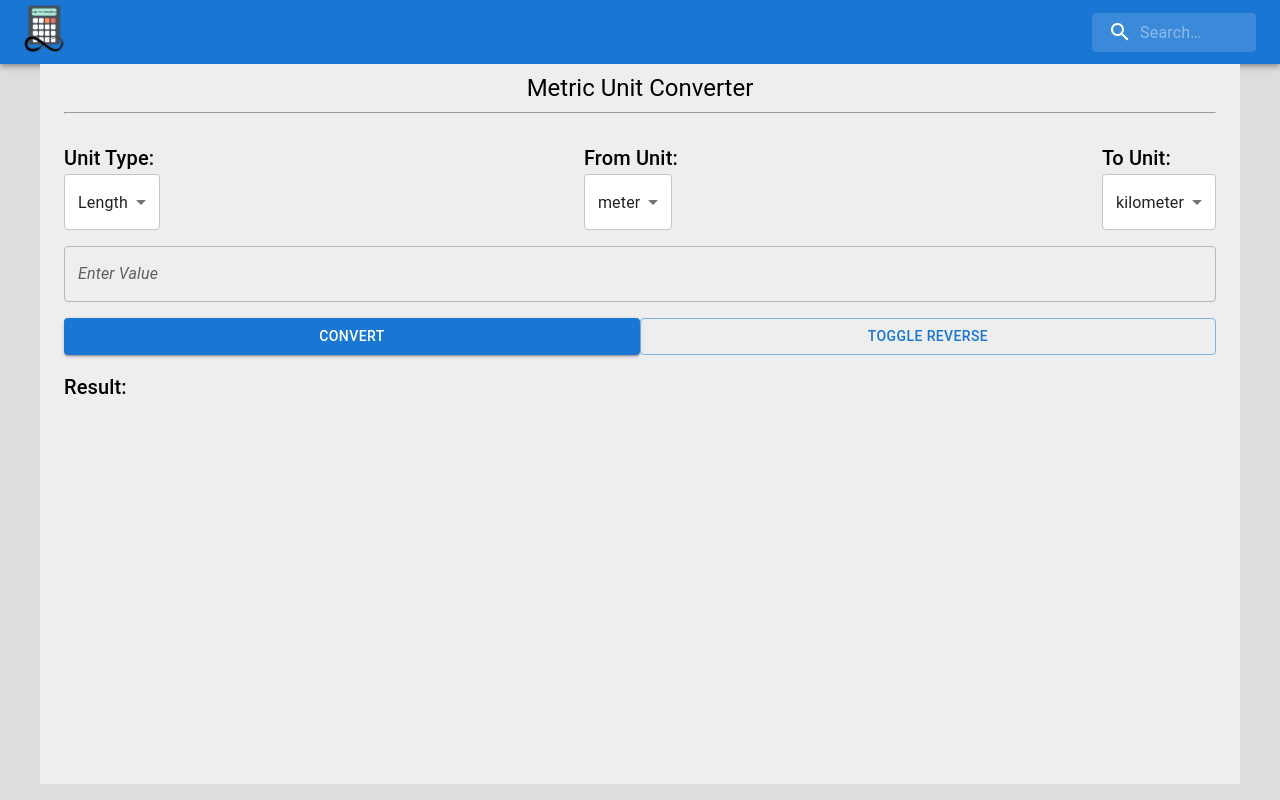
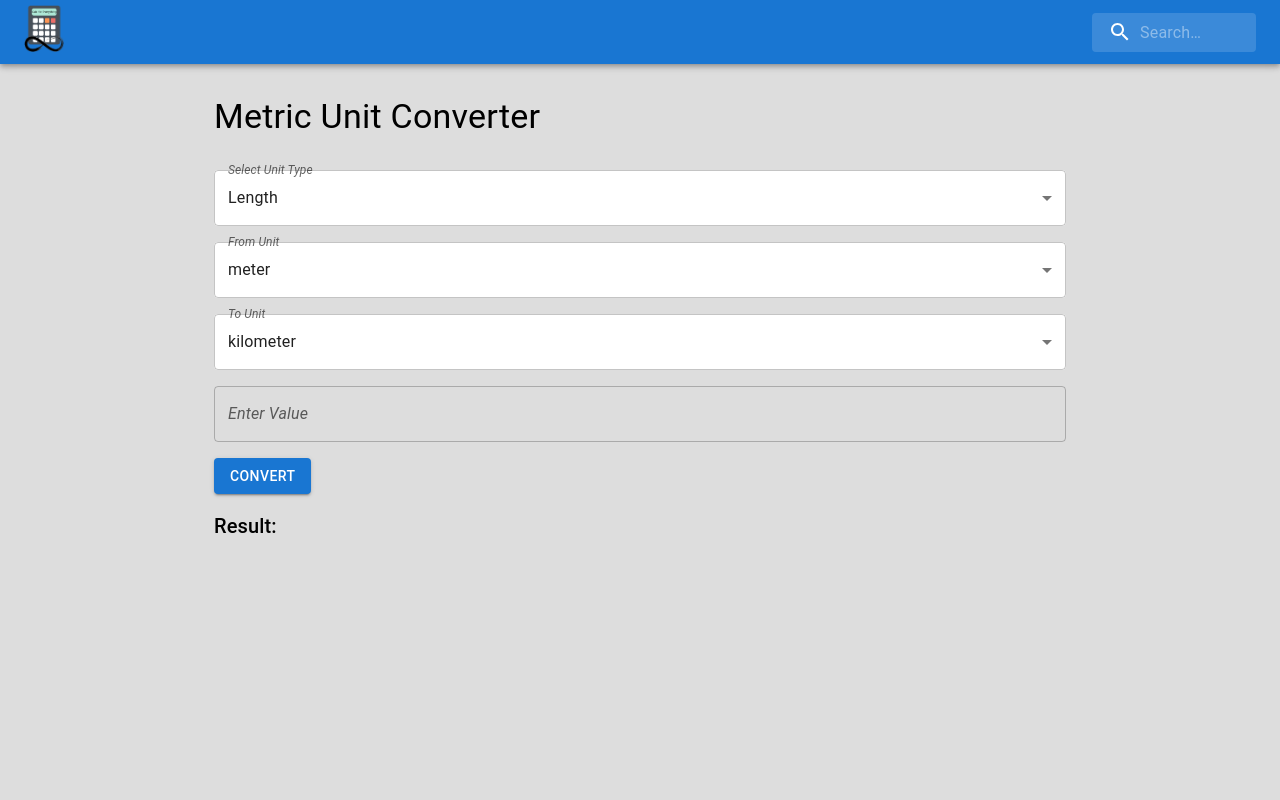
Before and after one commit to SarthakKeshari/calc_for_everything, a React (Create React App) app in the folder calculators/: page /metricunitconverter in a window 1280 px wide. Built offline with nearby package versions, Linux system fonts and the light colour scheme.

Commit message:
Update MainMetricUnitConverter.js

```diff
--- a/calculators/src/mathematical/metricUnitConverter/MainMetricUnitConverter.js
+++ b/calculators/src/mathematical/metricUnitConverter/MainMetricUnitConverter.js
@@ -1,21 +1,12 @@
 import React, { useState } from 'react';
-import {
-  Container,
-  Typography,
-  TextField,
-  Select,
-  MenuItem,
-  Button,
-  Box,
-} from '@mui/material';
+import { Container, Typography, TextField, FormControl, InputLabel, Select, MenuItem, Button } from '@mui/material';
 
-function MainMetricUnitConverter() {
+function MetricUnitConverter() {
   const [unitType, setUnitType] = useState('length');
   const [fromUnit, setFromUnit] = useState('meter');
   const [toUnit, setToUnit] = useState('kilometer');
   const [inputValue, setInputValue] = useState('');
   const [result, setResult] = useState('');
-  const [isReverse, setIsReverse] = useState(false); // Define isReverse state
 
   const unitData = {
     length: {
@@ -53,22 +44,13 @@ function MainMetricUnitConverter() {
     setInputValue(event.target.value);
   };
 
-  const handleToggleReverse = () => {
-    setIsReverse(!isReverse); // Toggle between forward and reverse conversions
-  };
-
   const convertUnits = () => {
     const fromFactor = unitData[unitType][fromUnit];
     const toFactor = unitData[unitType][toUnit];
     const inputValueFloat = parseFloat(inputValue);
 
     if (!isNaN(inputValueFloat)) {
-      let resultValue;
-      if (!isReverse) {
-        resultValue = (inputValueFloat * fromFactor) / toFactor; // Forward conversion
-      } else {
-        resultValue = (inputValueFloat * toFactor) / fromFactor; // Reverse conversion
-      }
+      const resultValue = (inputValueFloat * toFactor) / fromFactor;
       setResult(resultValue.toFixed(4));
     } else {
       setResult('Invalid input');
@@ -76,22 +58,20 @@ function MainMetricUnitConverter() {
   };
 
   return (
-    <Container maxWidth="lg" sx={{ bgcolor: '#eeeeee', minHeight: '90vh', paddingY: '10' }}>
-      <Typography pt={1} variant="h5" sx={{ textAlign: 'center' }}>
+    <Container maxWidth="md" sx={{ marginTop: '2rem' }}>
+      <Typography variant="h4" gutterBottom>
         Metric Unit Converter
       </Typography>
-      <hr />
       <br />
-      <Box sx={{ display: 'flex', justifyContent: 'space-between' }}>
-        <div>
-          <Typography variant="h6">Unit Type:</Typography>
+      <FormControl fullWidth variant="outlined" sx={{ marginBottom: '1rem' }}>
+        <InputLabel>Select Unit Type</InputLabel>
         <Select value={unitType} onChange={handleUnitTypeChange}>
           <MenuItem value="length">Length</MenuItem>
           <MenuItem value="weight">Weight</MenuItem>
         </Select>
-        </div>
-        <div>
-          <Typography variant="h6">From Unit:</Typography>
+      </FormControl>
+      <FormControl fullWidth variant="outlined" sx={{ marginBottom: '1rem' }}>
+        <InputLabel>From Unit</InputLabel>
         <Select value={fromUnit} onChange={handleFromUnitChange}>
           {Object.keys(unitData[unitType]).map((unit) => (
             <MenuItem key={unit} value={unit}>
@@ -99,9 +79,9 @@ function MainMetricUnitConverter() {
             </MenuItem>
           ))}
         </Select>
-        </div>
-        <div>
-          <Typography variant="h6">To Unit:</Typography>
+      </FormControl>
+      <FormControl fullWidth variant="outlined" sx={{ marginBottom: '1rem' }}>
+        <InputLabel>To Unit</InputLabel>
         <Select value={toUnit} onChange={handleToUnitChange}>
           {Object.keys(unitData[unitType]).map((unit) => (
             <MenuItem key={unit} value={unit}>
@@ -109,24 +89,18 @@ function MainMetricUnitConverter() {
             </MenuItem>
           ))}
         </Select>
-        </div>
-      </Box>
+      </FormControl>
       <TextField
         label="Enter Value"
         variant="outlined"
         fullWidth
         value={inputValue}
         onChange={handleInputChange}
-        sx={{ marginTop: '1rem' }}
+        sx={{ marginBottom: '1rem' }}
       />
-      <Box sx={{ display: 'flex', justifyContent: 'space-between', marginTop: '1rem' }}>
       <Button variant="contained" onClick={convertUnits}>
-          {isReverse ? 'Reverse Convert' : 'Convert'}
+        Convert
       </Button>
-        <Button variant="outlined" onClick={handleToggleReverse}>
-          Toggle Reverse
-        </Button>
-      </Box>
       <Typography variant="h6" sx={{ marginTop: '1rem' }}>
         Result: {result}
       </Typography>
@@ -134,4 +108,4 @@ function MainMetricUnitConverter() {
   );
 }
 
-export default MainMetricUnitConverter;
+export default MetricUnitConverter;
```
Lines whose indentation alone changed are shown as unchanged.
